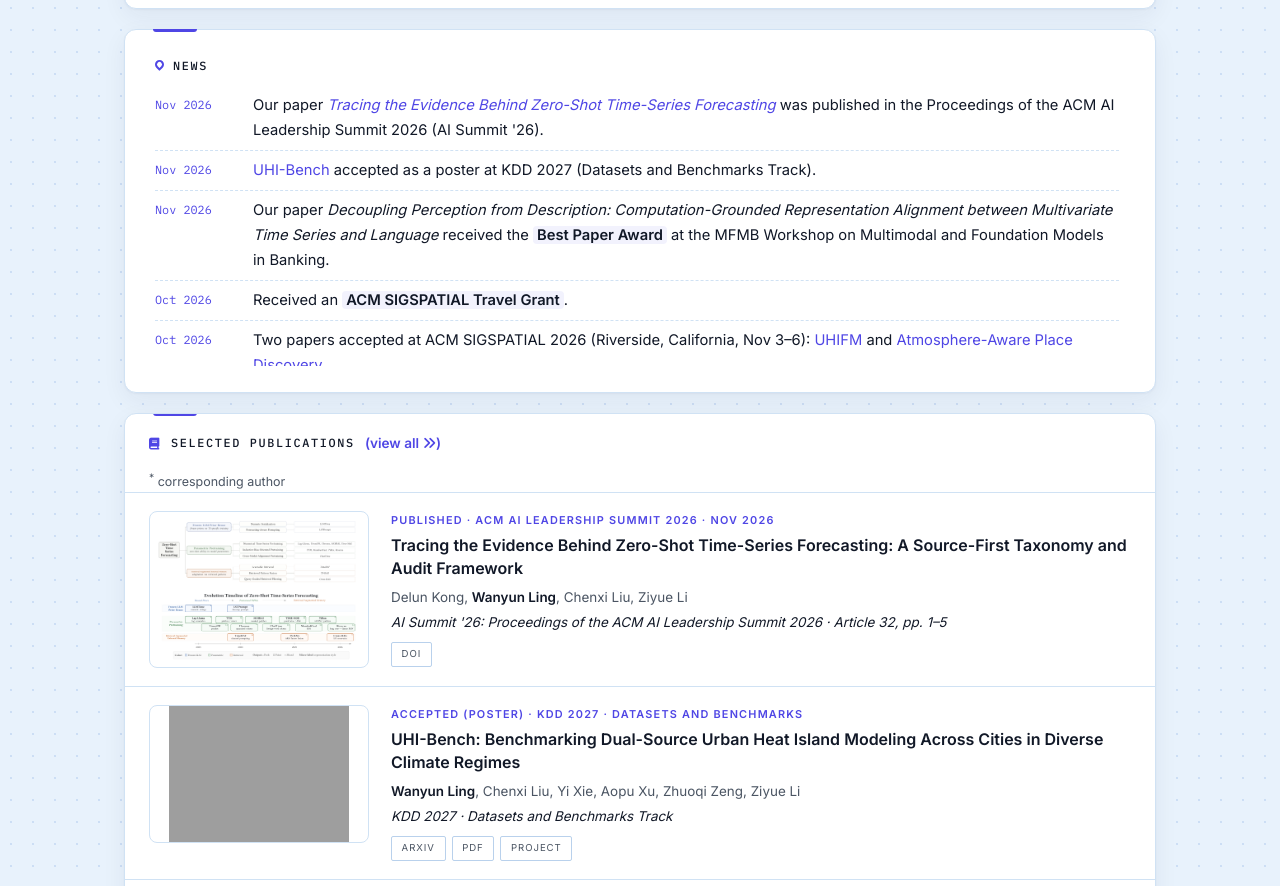
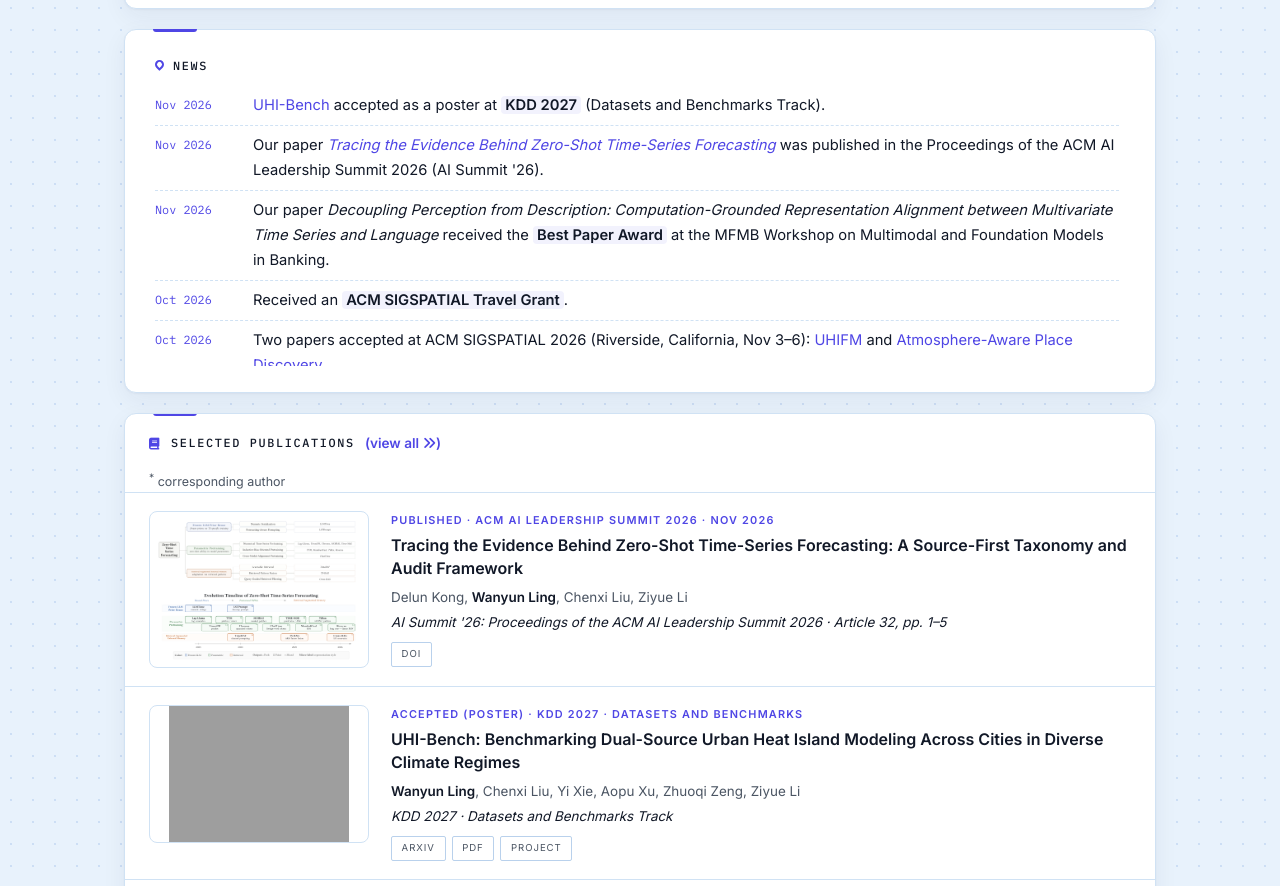
Before and after one commit to wyling0v0/wyling0v0.github.io, a plain HTML site: page index.html in a window 1280 px wide. Shown: the part 1279-2165 px from the top of the page. Drawn offline with Linux system fonts and the light colour scheme; grey boxes are pictures that could not be loaded.

Commit message:
Pin KDD 2027 acceptance to the top of News and emphasize it
Co-Authored-By: Claude Sonnet 5.5 <noreply@anthropic.com>

```diff
--- a/index.html
+++ b/index.html
@@ -134,8 +134,8 @@
   <section class="card-block" id="news">
     <h3 class="sub-title">News</h3>
     <ul class="news-list">
+      <li><span class="when">Nov 2026</span><span><a href="projects.html#uhi-bench">UHI-Bench</a> accepted as a poster at <span class="hl">KDD 2027</span> (Datasets and Benchmarks Track).</span></li>
       <li><span class="when">Nov 2026</span><span>Our paper <a href="https://doi.org/10.1145/3806096.3844831" target="_blank" rel="noopener noreferrer"><em>Tracing the Evidence Behind Zero-Shot Time-Series Forecasting</em></a> was published in the Proceedings of the ACM AI Leadership Summit 2026 (AI Summit '26).</span></li>
-      <li><span class="when">Nov 2026</span><span><a href="projects.html#uhi-bench">UHI-Bench</a> accepted as a poster at KDD 2027 (Datasets and Benchmarks Track).</span></li>
       <li><span class="when">Nov 2026</span><span>Our paper <em>Decoupling Perception from Description: Computation-Grounded Representation Alignment between Multivariate Time Series and Language</em> received the <span class="hl">Best Paper Award</span> at the MFMB Workshop on Multimodal and Foundation Models in Banking.</span></li>
       <li><span class="when">Oct 2026</span><span>Received an <span class="hl">ACM SIGSPATIAL Travel Grant</span>.</span></li>
       <li><span class="when">Oct 2026</span><span>Two papers accepted at ACM SIGSPATIAL 2026 (Riverside, California, Nov 3–6): <a href="projects.html#uhifm">UHIFM</a> and <a href="projects.html#sigspatial">Atmosphere-Aware Place Discovery</a>.</span></li>
```
